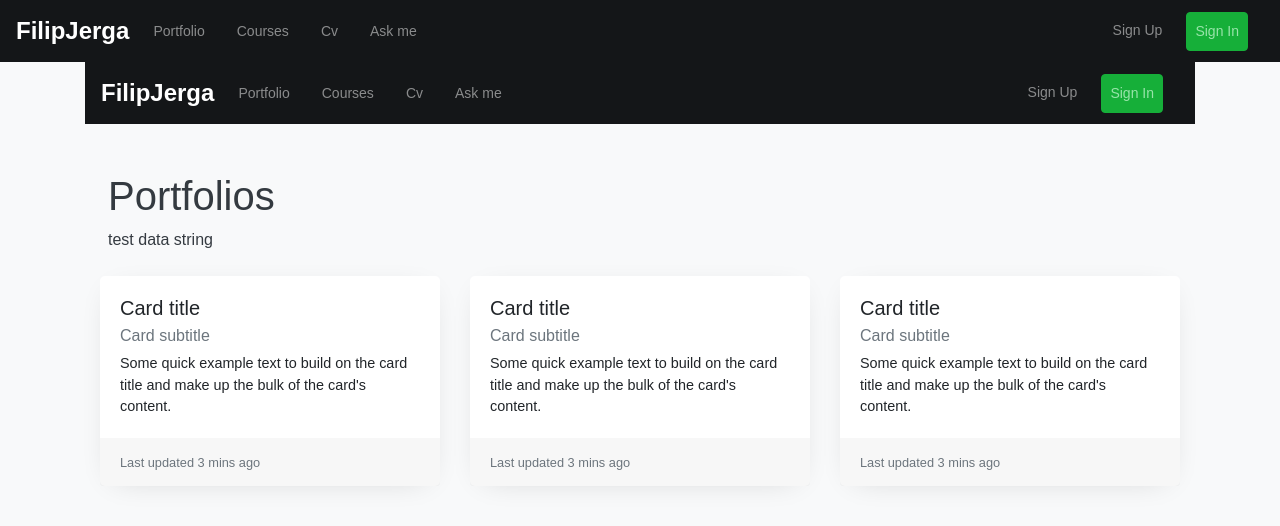
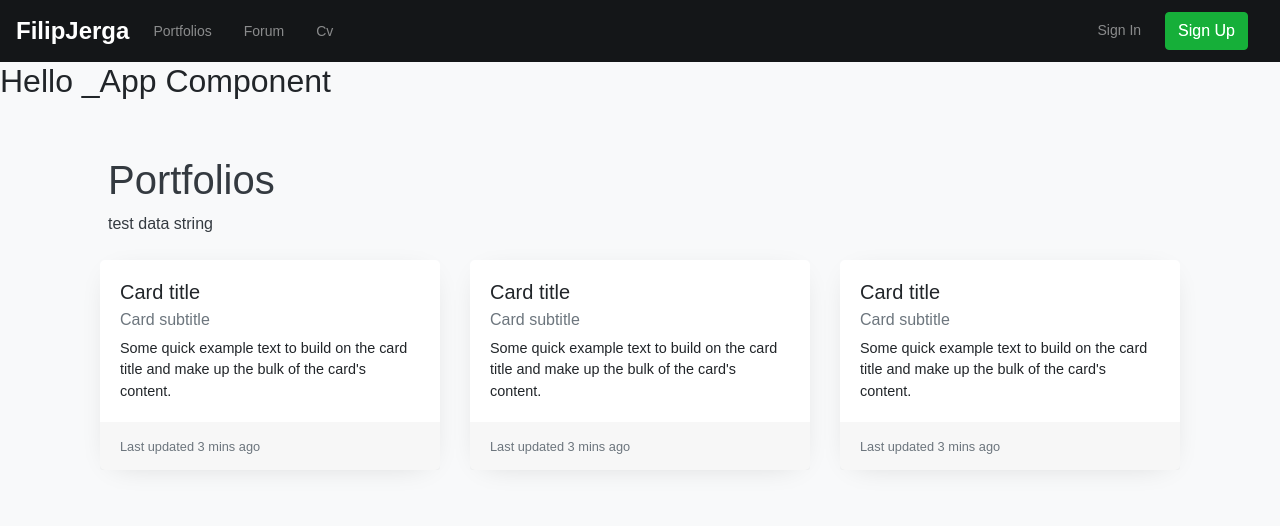
Before and after one commit to coder2k4/next-portfolio-apollo-2022, a Next.js app: page /portfolios in a window 1280 px wide. Shown: the top 526 px of the page. Built offline with nearby package versions, Linux system fonts and the light colour scheme.

Commit message:
Добавлено несколько страниц Рефакторинг верстки Маршрутизатор

```diff
--- /dev/null
+++ b/components/shared/AppNavbar.jsx
@@ -0,0 +1,48 @@
+
+
+import { Navbar, Nav } from 'react-bootstrap';
+import Link from 'next/link'
+
+const AppLink = ({children, className, href}) =>
+    <Link href={href}>
+        <a className={className}>{children}</a>
+    </Link>
+
+const AppNavbar = () => {
+
+    return (
+        <div className="navbar-wrapper">
+            <Navbar expand="lg" className="navbar-dark fj-mw9">
+                <AppLink
+                    href="/"
+                    className="navbar-brand mr-3 font-weight-bold">
+                    FilipJerga
+                </AppLink>
+                <Navbar.Toggle />
+                <Navbar.Collapse>
+                    <Nav className="mr-auto">
+                        <AppLink href="/portfolios" className="nav-link mr-3">
+                            Portfolios
+                        </AppLink>
+                        <AppLink href="/forum/categories" className="nav-link mr-3">
+                            Forum
+                        </AppLink>
+                        <AppLink href="/cv" className="mr-3 nav-link">
+                            Cv
+                        </AppLink>
+                    </Nav>
+                    <Nav>
+                        <AppLink href="/login" className="mr-3 nav-link">
+                            Sign In
+                        </AppLink>
+                        <AppLink href="/register" className="mr-3 btn btn-success bg-green-2 bright">
+                            Sign Up
+                        </AppLink>
+                    </Nav>
+                </Navbar.Collapse>
+            </Navbar>
+        </div>
+    )
+}
+
+export default AppNavbar;
--- a/components/shared/Navbar.jsx
+++ /dev/null
@@ -1,40 +0,0 @@
-const Navbar = () => {
-
-    return (
-        <div className="navbar-wrapper">
-            <nav className="navbar navbar-expand-lg navbar-dark fj-mw9">
-                <a className="navbar-brand mr-3 font-weight-bold" href="#">FilipJerga</a>
-                <button className="navbar-toggler" type="button" data-toggle="collapse" data-target="#navbarSupportedContent" aria-controls="navbarSupportedContent" aria-expanded="false" aria-label="Toggle navigation">
-                    <span className="navbar-toggler-icon"></span>
-                </button>
-
-                <div className="collapse navbar-collapse" id="navbarSupportedContent">
-                    <ul className="navbar-nav">
-                        <li className="nav-item mr-3">
-                            <a className="nav-link" href="#">Portfolio</a>
-                        </li>
-                        <li className="nav-item mr-3">
-                            <a className="nav-link" href="#">Courses</a>
-                        </li>
-                        <li className="nav-item mr-3">
-                            <a className="nav-link" href="#">Cv</a>
-                        </li>
-                        <li className="nav-item mr-3">
-                            <a className="nav-link" href="#">Ask me</a>
-                        </li>
-                    </ul>
-                    <ul className="navbar-nav ml-auto">
-                        <li className="nav-item mr-3">
-                            <a className="nav-link" href="#">Sign Up</a>
-                        </li>
-                        <li className="nav-item mr-3">
-                            <a className="nav-link btn btn-success bg-green-2 bright" href="#">Sign In</a>
-                        </li>
-                    </ul>
-                </div>
-            </nav>
-        </div>
-    )
-}
-
-export default Navbar;
--- a/package.json
+++ b/package.json
@@ -4,14 +4,17 @@
   "private": true,
   "scripts": {
     "dev": "next dev",
+    "express": "node server/index.js",
     "build": "next build",
     "start": "next start",
     "lint": "next lint"
   },
   "dependencies": {
     "bootstrap": "^4.4.1",
+    "express": "^4.18.1",
     "next": "12.1.5",
     "react": "18.0.0",
+    "react-bootstrap": "^2.3.1",
     "react-dom": "18.0.0"
   },
   "devDependencies": {
--- a/pages/_app.jsx
+++ b/pages/_app.jsx
@@ -1,20 +1,44 @@
+import App from "next/app";
+
 import 'bootstrap/dist/css/bootstrap.min.css';
 import '../styles/index.scss'
 
-import Navbar from "@/components/shared/Navbar";
+import AppNavbar from "@/components/shared/AppNavbar";
 import Hero from "@/components/shared/Hero";
 
-function MyApp({ Component, pageProps }) {
+function MyApp({Component, pageProps}) {
+
+
+    const isHomePage = () => Component.name === 'Home'
 
     return (
         <div className="portfolio-app">
-        <Navbar />
-        { Component.name === 'Home' && <Hero /> }
+            <AppNavbar/>
+            <h2>{pageProps.appData}</h2>
+            { isHomePage() && <Hero /> }
             <div className="container">
                 <Component {...pageProps} />
             </div>
+
+            {/* FOOTER STARTS */}
+            { isHomePage() &&
+                <footer id="sticky-footer" className="py-4 bg-black text-white-50 py-3">
+                    <div className="container text-center">
+                        <small>Copyright &copy; Your Website</small>
+                    </div>
+                </footer>
+            }
+            {/* FOOTER ENDS */}
+
         </div>
     )
 }
 
+MyApp.getInitialProps = async (context) => {
+    console.log('GET INITIAL PROPS _APP')
+    const initialProps = App.getInitialProps && await App.getInitialProps(context);
+
+    return {pageProps: {appData: 'Hello _App Component', ...initialProps.pageProps}}
+}
+
 export default MyApp
--- /dev/null
+++ b/pages/cv.jsx
@@ -0,0 +1,2 @@
+const Cv = () => <h1>Hello CV Page</h1>
+export default Cv;
--- a/pages/portfolios/index.jsx
+++ b/pages/portfolios/index.jsx
@@ -1,6 +1,3 @@
-import Navbar from '@/components/shared/Navbar';
-
-
 const apiCall = () => {
 
     return new Promise((res, rej) => {
@@ -16,7 +13,6 @@
 
     return (
         <>
-            <Navbar/>
             <div className="container">
                 <section className="section-title">
                     <div className="px-2">
@@ -82,5 +78,12 @@
     return {...data}
 }
 
+// export async function getServerSideProps(context) {
+//     const data = await apiCall();
+//     return {
+//         props: { ...data }, // will be passed to the page component as props
+//     }
+// }
+
 
 export default Portfolios;
--- /dev/null
+++ b/pages/register.jsx
@@ -0,0 +1,2 @@
+const Register = () => <h1>Hello Register Page</h1>
+export default Register;
```
Also changed, not shown: pages/index.jsx (+0 -7 lines), 2 other files (tests, documents, lock files or other folders). Lines whose indentation alone changed are shown as unchanged.
